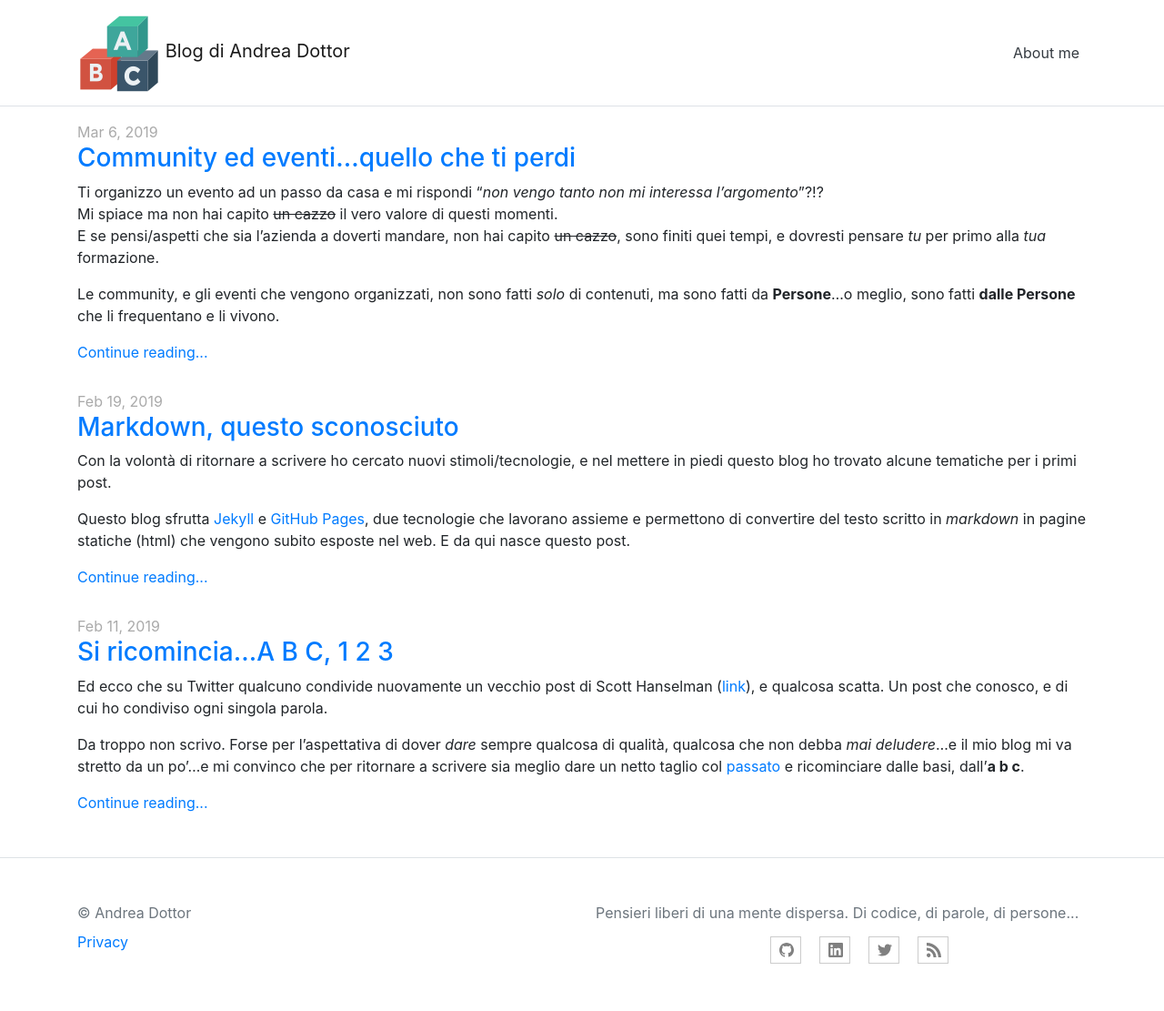
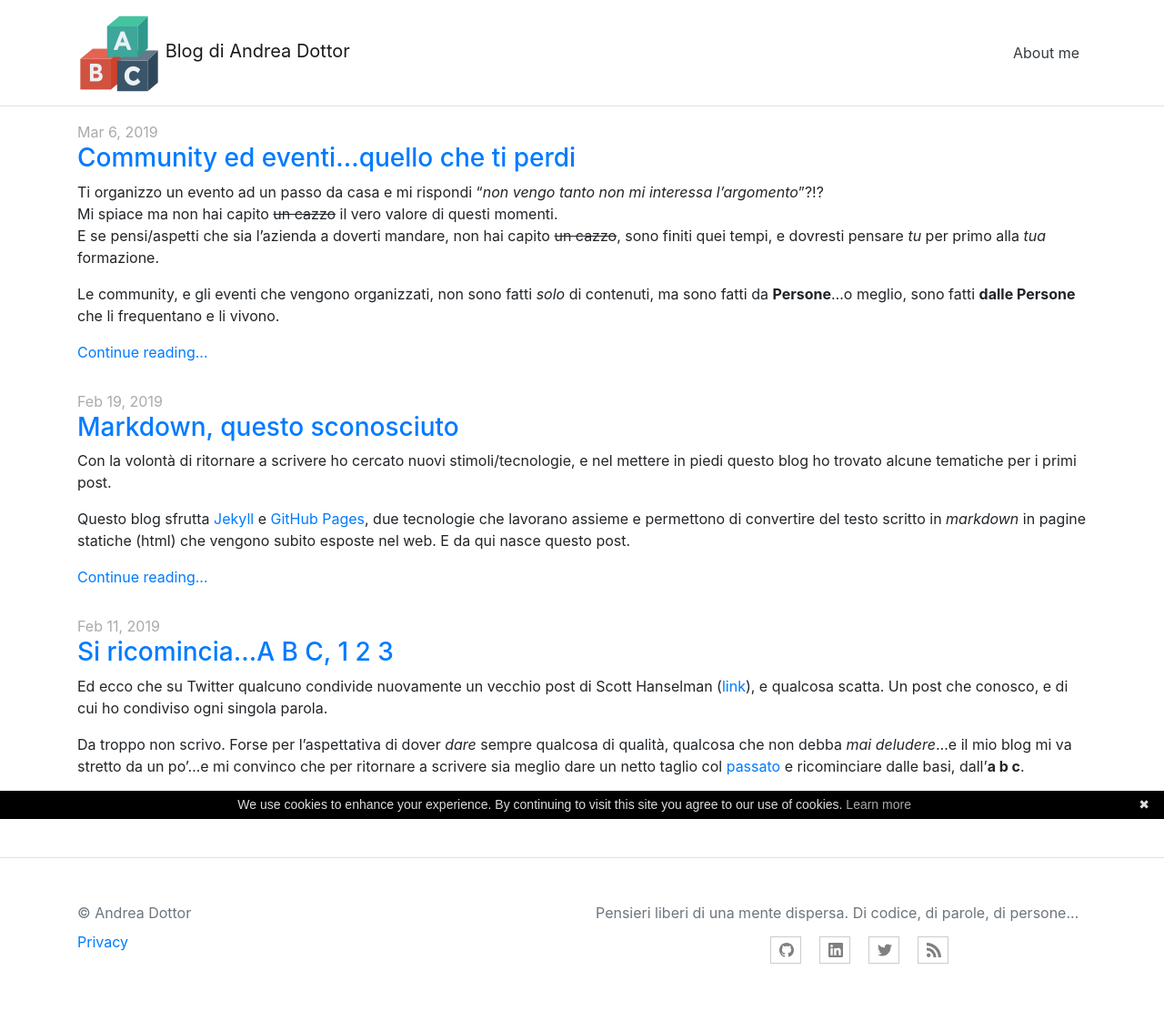
Before and after one commit to andreadottor/abc.dottor.net, a Jekyll site: the page built from index.html, in a window 1280 px wide. Shown: the whole page at 91% size. Built offline with Jekyll 4.4.1, drawn with Linux system fonts in a browser that asks for light colours; the list of posts is cut into pages by our own code; part of the change alters nothing that is shown.

```diff
--- a/_config.yml
+++ b/_config.yml
@@ -10,6 +10,8 @@ description: > # this means to ignore newlines until "baseurl:"
 exclude: ['README.md', 'CODE_OF_CONDUCT.md', 'vendor/bundle']
 show_excerpts: true # set to true to show excerpts on the homepage
 excerpt_separator: <!--more-->
+
+google_analytics: 'UA-135789741-1'
 
 #
 # Jekyll Settings
--- a/_layouts/default.html
+++ b/_layouts/default.html
@@ -16,6 +16,8 @@
     <script src="https://code.jquery.com/jquery-3.3.1.slim.min.js" integrity="sha384-q8i/X+965DzO0rT7abK41JStQIAqVgRVzpbzo5smXKp4YfRvH+8abtTE1Pi6jizo" crossorigin="anonymous"></script>
     <script src="https://cdnjs.cloudflare.com/ajax/libs/popper.js/1.14.7/umd/popper.min.js" integrity="sha384-UO2eT0CpHqdSJQ6hJty5KVphtPhzWj9WO1clHTMGa3JDZwrnQq4sF86dIHNDz0W1" crossorigin="anonymous"></script>
     <script src="https://stackpath.bootstrapcdn.com/bootstrap/4.3.1/js/bootstrap.min.js" integrity="sha384-JjSmVgyd0p3pXB1rRibZUAYoIIy6OrQ6VrjIEaFf/nJGzIxFDsf4x0xIM+B07jRM" crossorigin="anonymous"></script>
+    <script src="/assets/scripts/cookiebanner.min.js"></script>
+    <script type="text/javascript" id="cookiebanner" src="{{ "/assets/scripts/cookiebanner.min.js" | prepend: site.baseurl }}" data-moreinfo="/privacy"></script>
 
   </body>
 
```
Also changed, not shown: assets/scripts/cookiebanner.min.js (added).
